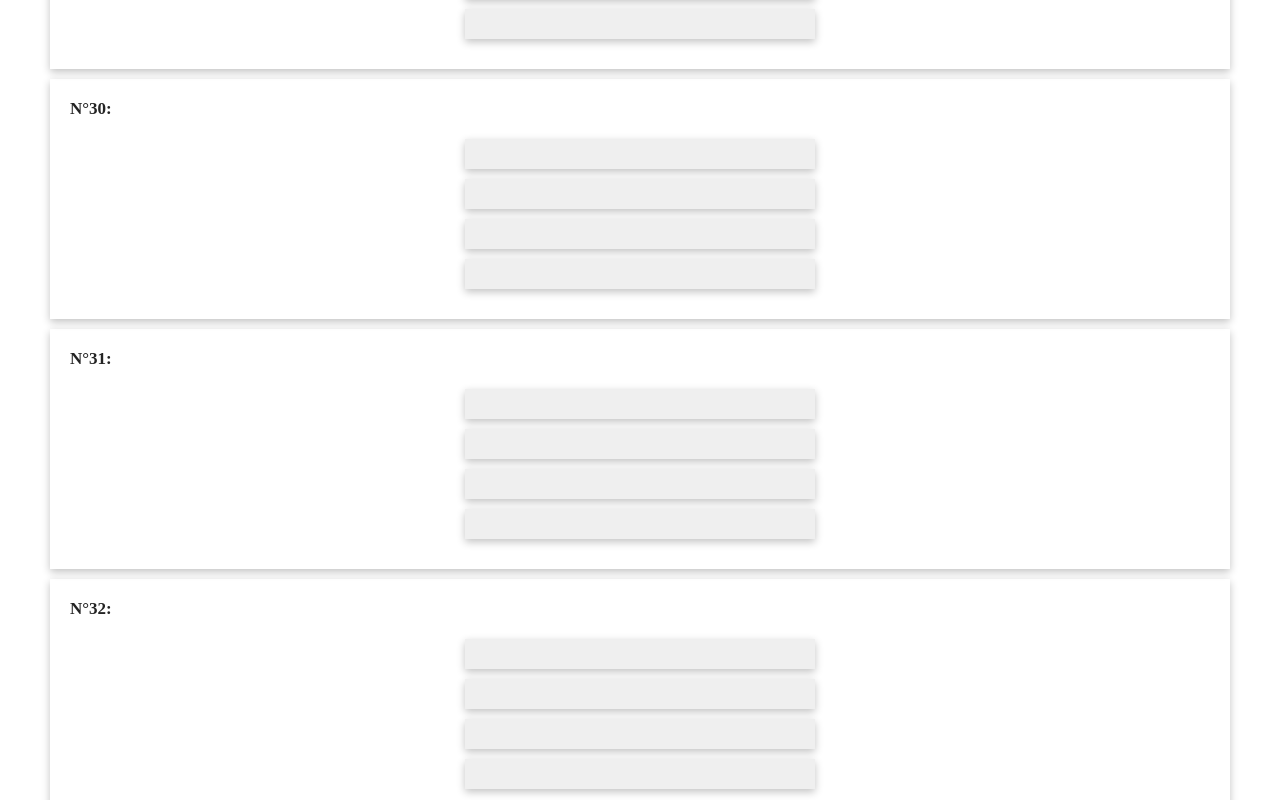
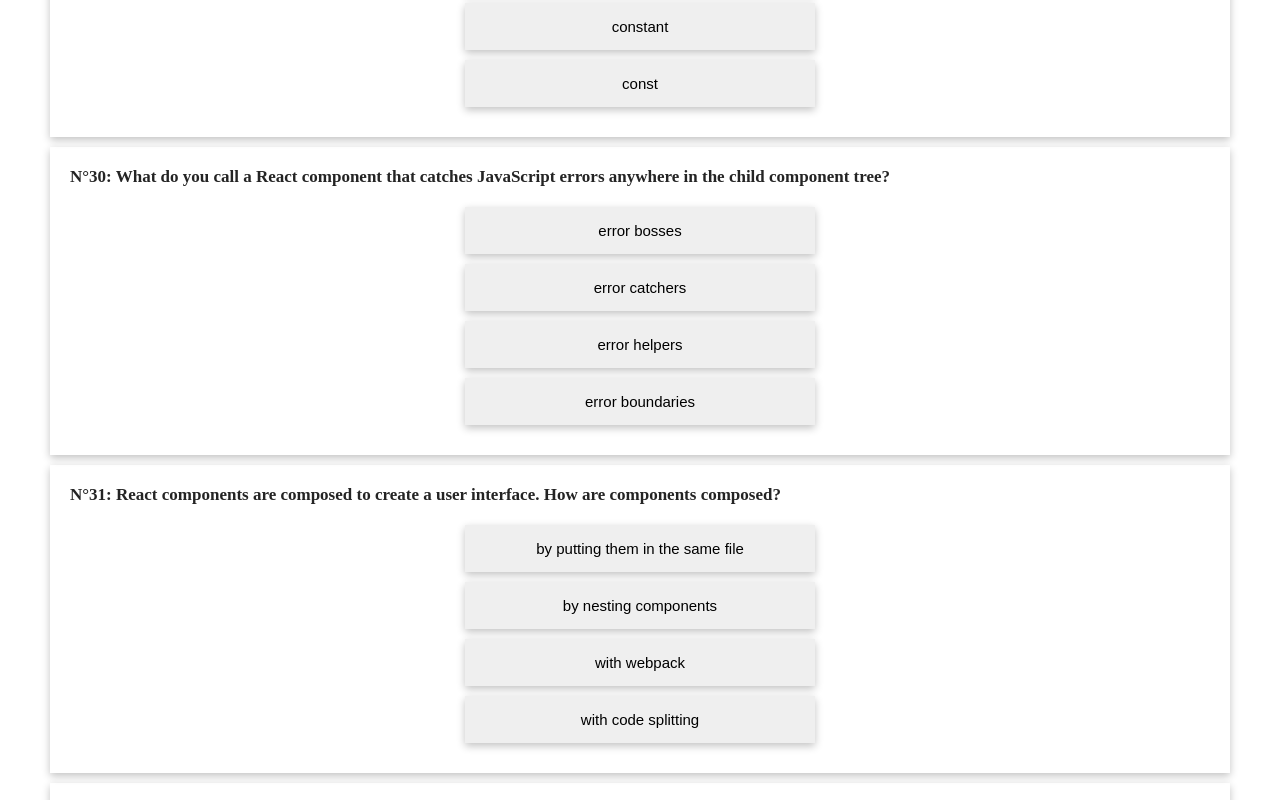
Before and after one commit to Alik64/quiz-react, a React (Create React App) app: page /quiz in a window 1280 px wide. Shown: the part 10900-11700 px from the top of the page. Built offline with nearby package versions, Linux system fonts and the light colour scheme.

Commit message:
usecontext + browser ROuter

```diff
--- a/package.json
+++ b/package.json
@@ -8,6 +8,7 @@
     "@testing-library/user-event": "^13.5.0",
     "react": "^17.0.2",
     "react-dom": "^17.0.2",
+    "react-router-dom": "^6.2.1",
     "react-scripts": "5.0.0",
     "web-vitals": "^2.1.4"
   },
--- a/src/App.js
+++ b/src/App.js
@@ -1,10 +1,16 @@
-
+import { Routes, Route, Navigate } from "react-router-dom"
+import Home from "./pages/Home/Home";
 import Quiz from './Quiz';
 function App() {
   return (
-    <div className="App">
-      <Quiz />
-    </div>
+    <>
+      <Routes>
+        <Route path="/" element={<Home />} />
+        <Route path="/quiz" element={<Quiz />} />
+        <Route path="*" element={<Navigate to="/" />}
+        />
+      </Routes>
+    </>
   );
 }
 
--- a/src/Quiz.jsx
+++ b/src/Quiz.jsx
@@ -1,26 +1,26 @@
-import React, { useState } from 'react'
+import React, { useContext, useState } from 'react'
 import { questions } from './questions'
 import './Quiz.css'
 import logo from './assets/images/reactlogo.png'
+import { AppContext } from './context/appContext'
 
 
 export default function Quiz() {
+    const { checkerAnswer, good, err } = useContext(AppContext)
 
-    const [good, setGood] = useState(0)
-    const [bad, setBad] = useState(0)
 
     const chekerHandler = (e, bool) => {
-
+        debugger
         if (bool) {
-            setGood(good + 1)
+            checkerAnswer(bool)
             e.target.style.color = "var(--green)"
             e.target.disabled = "true"
 
         } else {
-            if (bad >= 5) {
-                setGood(good - 1)
+            if (err >= 5) {
+                checkerAnswer(bool)
             }
-            setBad(bad + 1)
+            checkerAnswer(bool)
             e.target.style.color = "var(--red)"
             e.target.disabled = "true"
         }
@@ -39,7 +39,7 @@ export default function Quiz() {
                     <div className="quiz_score">
 
                         <h2 className={good < 0 ? "danger" : undefined}>Score: {good} </h2>
-                        <h3 className={bad >= 5 ? "danger" : undefined}>Errors: {bad}</h3>
+                        <h3 className={err >= 5 ? "danger" : undefined}>Errors: {err}</h3>
 
                     </div>
                 </div>
--- /dev/null
+++ b/src/context/appContext.js
@@ -0,0 +1,27 @@
+import { createContext, useState, useEffect } from "react";
+
+export const AppContext = createContext()
+
+export function AppContextProvider(props) {
+    const [good, setGood] = useState(0)
+    const [err, setErr] = useState(0)
+
+
+    const chekerAnswer = bool => {
+
+        if (bool) {
+            setGood(good + 1)
+        } else {
+            if (err >= 5) {
+                setGood(good - 1)
+            }
+            setErr(err + 1)
+
+        }
+    }
+    return (
+        <AppContext.Provider value={{ chekerAnswer, good, err }}>
+            {props.children}
+        </AppContext.Provider>
+    )
+}
--- a/src/index.js
+++ b/src/index.js
@@ -2,10 +2,15 @@ import React from 'react';
 import ReactDOM from 'react-dom';
 import './index.css';
 import App from './App';
-
+import { BrowserRouter } from 'react-router-dom';
+import { AppContextProvider } from './context/appContext';
 
 ReactDOM.render(
-  <App />
+  <BrowserRouter>
+    <AppContextProvider>
+      <App />
+    </AppContextProvider>
+  </BrowserRouter>
   ,
   document.getElementById('root')
 );
--- /dev/null
+++ b/src/pages/Home/Home.jsx
@@ -0,0 +1,7 @@
+import React from 'react'
+
+export default function Home() {
+    return (
+        <div>Home</div>
+    )
+}
--- a/src/questions.js
+++ b/src/questions.js
@@ -313,93 +313,105 @@ export const questions = [
     },
     {
         id: 29,
-        question: "",
+        question: "To create a constant in JavaScript, which keyword do you use?",
         answers: [
-            { id: 1, text: "" },
-            { id: 2, text: "" },
-            { id: 3, text: "" },
-            { id: 4, text: "" }]
+            { id: 1, text: "let" },
+            { id: 2, text: "var" },
+            { id: 3, text: "constant" },
+            { id: 4, text: "const", right: true }]
     },
     {
         id: 30,
-        question: "",
+        question: "What do you call a React component that catches JavaScript errors anywhere in the child component tree?",
         answers: [
-            { id: 1, text: "" },
-            { id: 2, text: "" },
-            { id: 3, text: "" },
-            { id: 4, text: "" }]
+            { id: 1, text: "error bosses" },
+            { id: 2, text: "error catchers" },
+            { id: 3, text: "error helpers" },
+            { id: 4, text: "error boundaries", right: true }]
     },
     {
         id: 31,
-        question: "",
+        question: "React components are composed to create a user interface. How are components composed?",
         answers: [
-            { id: 1, text: "" },
-            { id: 2, text: "" },
-            { id: 3, text: "" },
-            { id: 4, text: "" }]
+            { id: 1, text: "by putting them in the same file" },
+            { id: 2, text: "by nesting components", right: true },
+            { id: 3, text: "with webpack" },
+            { id: 4, text: "with code splitting" }]
     },
     {
         id: 32,
-        question: "",
+        question: " In which lifecycle method do you make requests for data in a class component?",
         answers: [
-            { id: 1, text: "" },
-            { id: 2, text: "" },
-            { id: 3, text: "" },
-            { id: 4, text: "" }]
+            { id: 1, text: "constructor" },
+            { id: 2, text: "componentDidMount", right: true },
+            { id: 3, text: "componentWillReceiveProps" },
+            { id: 4, text: "componentWillMount" }]
     },
     {
         id: 33,
-        question: "",
+        question: "All React components must act like _ with respect to their props.",
         answers: [
-            { id: 1, text: "" },
-            { id: 2, text: "" },
-            { id: 3, text: "" },
-            { id: 4, text: "" }]
+            { id: 1, text: "monads" },
+            { id: 2, text: "pure functions", right: true },
+            { id: 3, text: "recursive functions" },
+            { id: 4, text: "higher-order functions" }]
     },
     {
         id: 34,
-        question: "",
+        question: "Why might you use a ref?",
         answers: [
-            { id: 1, text: "" },
-            { id: 2, text: "" },
-            { id: 3, text: "" },
-            { id: 4, text: "" }]
+            { id: 1, text: "to directly access the DOM node", right: true },
+            { id: 2, text: "to refer to another JS file" },
+            { id: 3, text: "to call a function" },
+            { id: 4, text: "to bind the function" }]
     },
     {
         id: 35,
-        question: "",
+        question: "What is [e.target.id] called in the following code snippet?",
+        code: [
+            { line: 1, text: "handleChange(e) {" },
+            { line: 2, text: "\v this.setState({ [e.target.id]: e.target.value })" },
+            { line: 3, text: "};" }
+        ],
         answers: [
-            { id: 1, text: "" },
-            { id: 2, text: "" },
-            { id: 3, text: "" },
-            { id: 4, text: "" }]
+            { id: 1, text: "a computed property name" },
+            { id: 2, text: "a set value" },
+            { id: 3, text: "a dynamic key ", right: true },
+            { id: 4, text: "a JSX code string" }]
     },
     {
         id: 36,
-        question: "",
+        question: "What is the name of this component?",
+        code: [
+            { line: 1, text: "class Clock extends React.Component {" },
+            { line: 2, text: "\v render() {" },
+            { line: 3, text: "\v \v return <h1>Look at the time: {time}</h1>;" },
+            { line: 4, text: "\v };" },
+            { line: 5, text: "};" }
+        ],
         answers: [
-            { id: 1, text: "" },
-            { id: 2, text: "" },
-            { id: 3, text: "" },
-            { id: 4, text: "" }]
+            { id: 1, text: "Clock", right: true },
+            { id: 2, text: "It does not have a name prop." },
+            { id: 3, text: "React.Component" },
+            { id: 4, text: "Component" }]
     },
     {
         id: 37,
-        question: "",
+        question: "What is sent to an Array.map() function?",
         answers: [
-            { id: 1, text: "" },
-            { id: 2, text: "" },
-            { id: 3, text: "" },
-            { id: 4, text: "" }]
+            { id: 1, text: "a callback function that is called once for each element in the array", right: true },
+            { id: 2, text: "the name of another array to iterate over" },
+            { id: 3, text: "the number of times you want to call the function" },
+            { id: 4, text: "a string describing what the function should do" }]
     },
     {
         id: 38,
-        question: "",
+        question: "Why is it a good idea to pass a function to setState instead of an object?",
         answers: [
-            { id: 1, text: "" },
-            { id: 2, text: "" },
-            { id: 3, text: "" },
-            { id: 4, text: "" }]
+            { id: 1, text: "It provides better encapsulation." },
+            { id: 2, text: "It makes sure that the object is not mutated." },
+            { id: 3, text: " It automatically updates a component." },
+            { id: 4, text: "setState is asynchronous and might result in out of sync values.", right: true }]
     },
     {
         id: 39,
```
Also changed, not shown: 1 other file (tests, documents, lock files or other folders).
